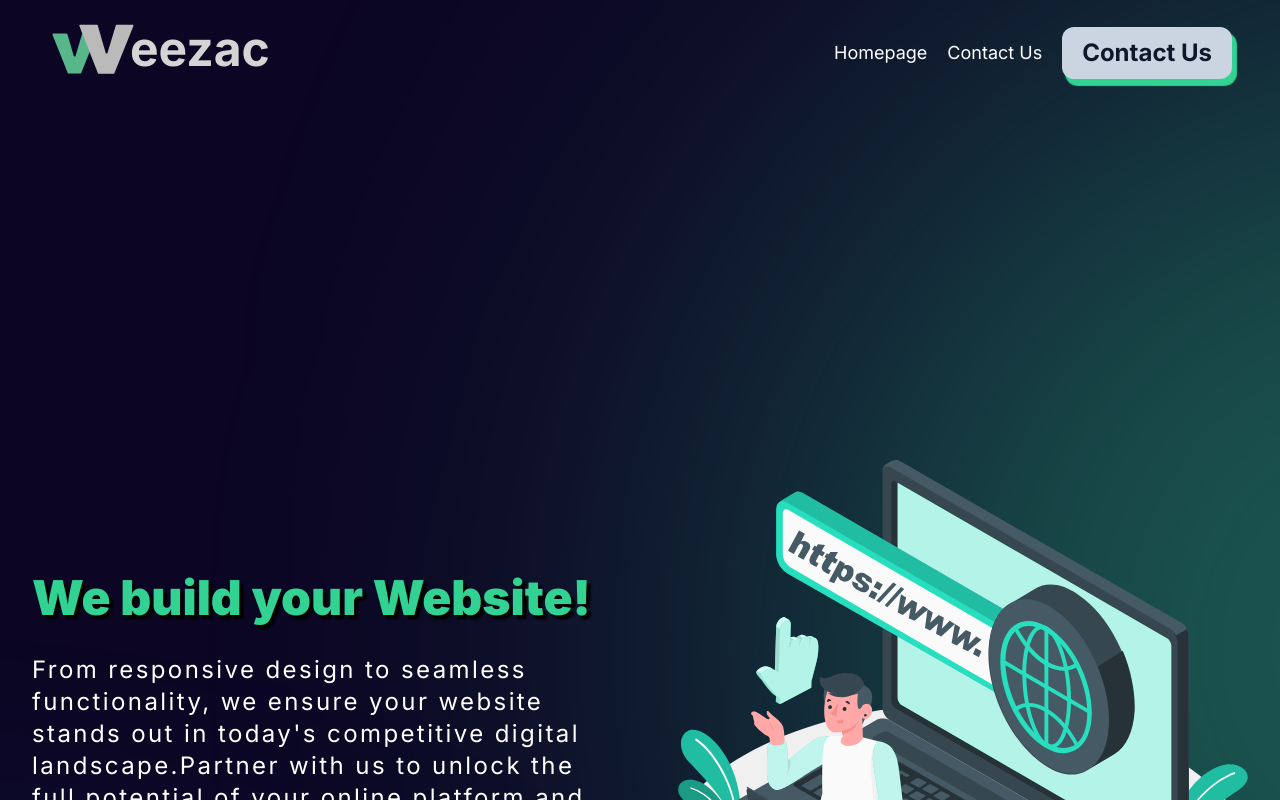
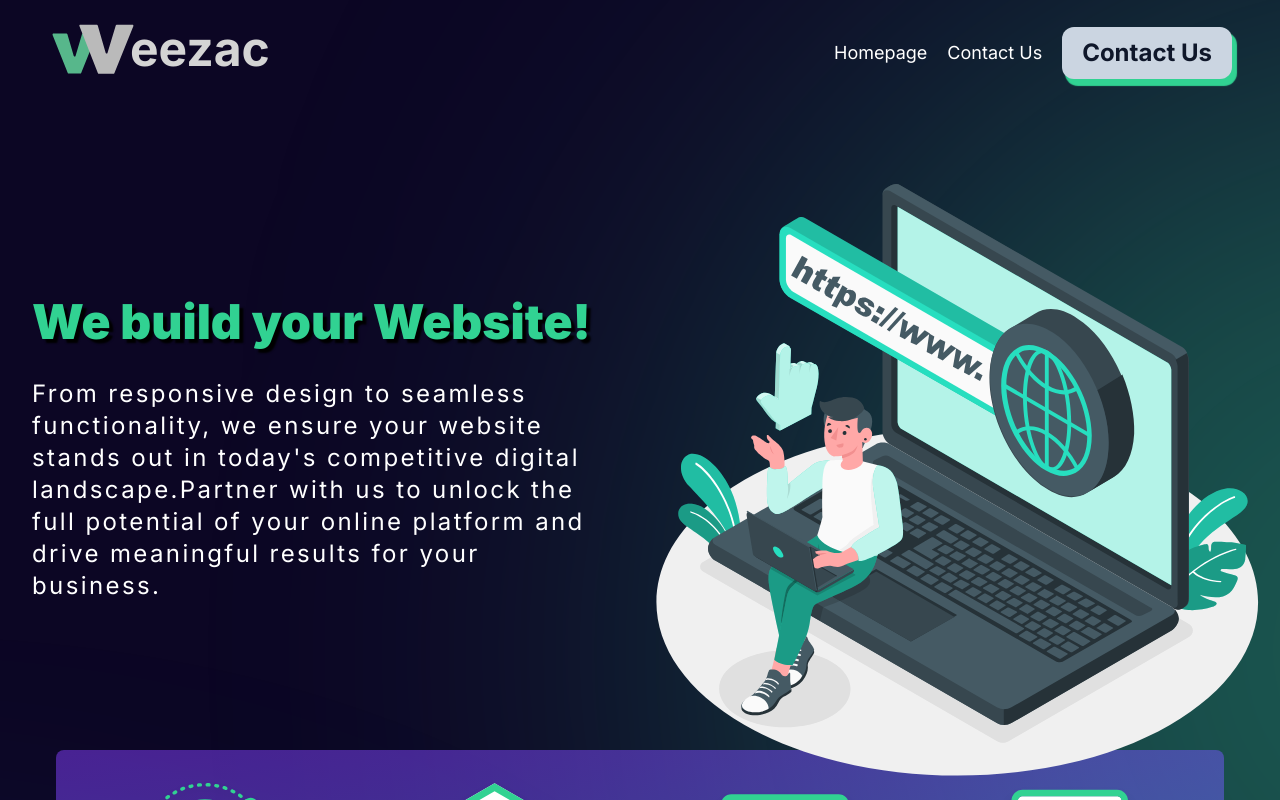
Before and after one commit to andreisaac/weezac, a Next.js app: page / in a window 1280 px wide. Shown: the top 800 px of the page. Built offline with nearby package versions, Linux system fonts and the light colour scheme.

Commit message:
Update page.tsx

```diff
--- a/app/page.tsx
+++ b/app/page.tsx
@@ -70,14 +70,14 @@ const HomePage = () => {
   return (
     <div className="flex flex-col items-center pb-20">
 
-      <main className="snap-start snap-always lg:grid lg:grid-cols-4 gap-4 w-full max-lg:mt-10 max-lg:max-w-full max-2xl:mt-24 2xl:mt-[-180px] relative" >
-        <div className="lg:col-span-3 xl:col-span-2 lg:pt-10 xl:mt-14 relative top-[180px]" >
+      <main className="snap-start snap-always lg:grid lg:grid-cols-4 gap-4 w-full max-lg:mt-10 max-lg:max-w-full max-2xl:mt-24 xl:mt-[-180px] relative" >
+        <div className="lg:col-span-3 xl:col-span-2 lg:pt-10 xl:mt-14 relative xl:top-[180px]" >
           <TypingAnimations text="We build your Website!" color="text-emerald"></TypingAnimations>
           <p className="max-lg:text-lg text-2xl max-lg:mt-4 max-lg:px-4 lg:px-8 px-28 tracking-widest text-white">
             From responsive design to seamless functionality, we ensure your website stands out in today's competitive digital landscape.Partner with us to unlock the full potential of your online platform and drive meaningful results for your business.
           </p>
         </div>
-        <div className="lg:col-auto xl:col-span-2 max-lg:hidden lg:mt-36 xl:mt-24 relative top-[150px]">
+        <div className="lg:col-auto xl:col-span-2 max-lg:hidden lg:mt-36 xl:mt-24 relative xl:top-[150px]">
           <Website></Website>
         </div>
       </main>
```
